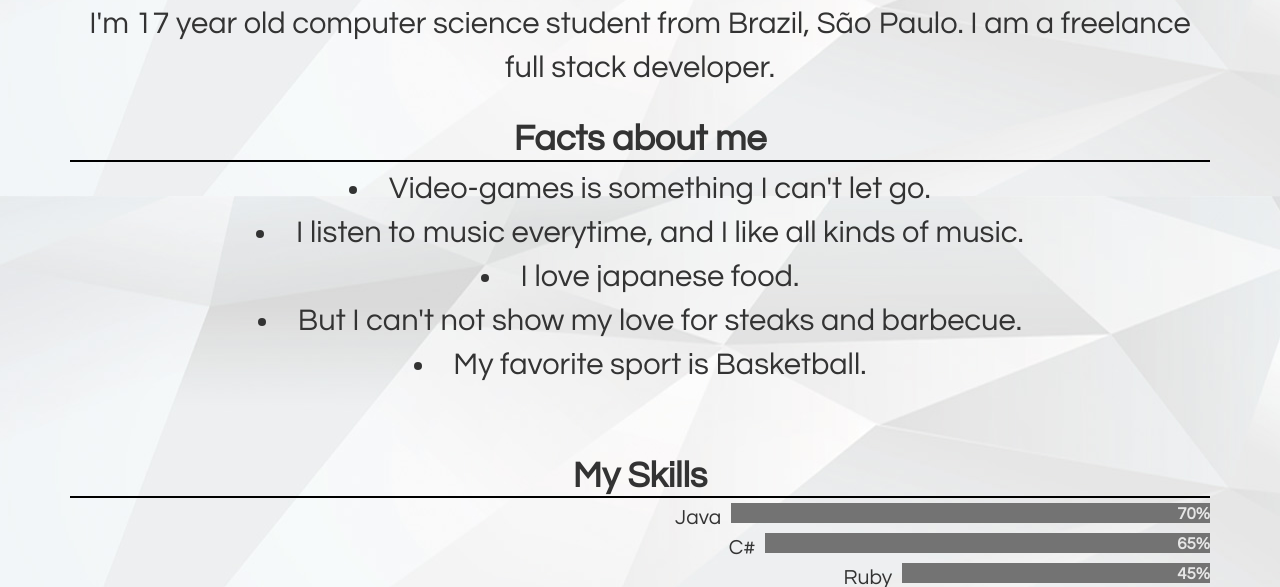
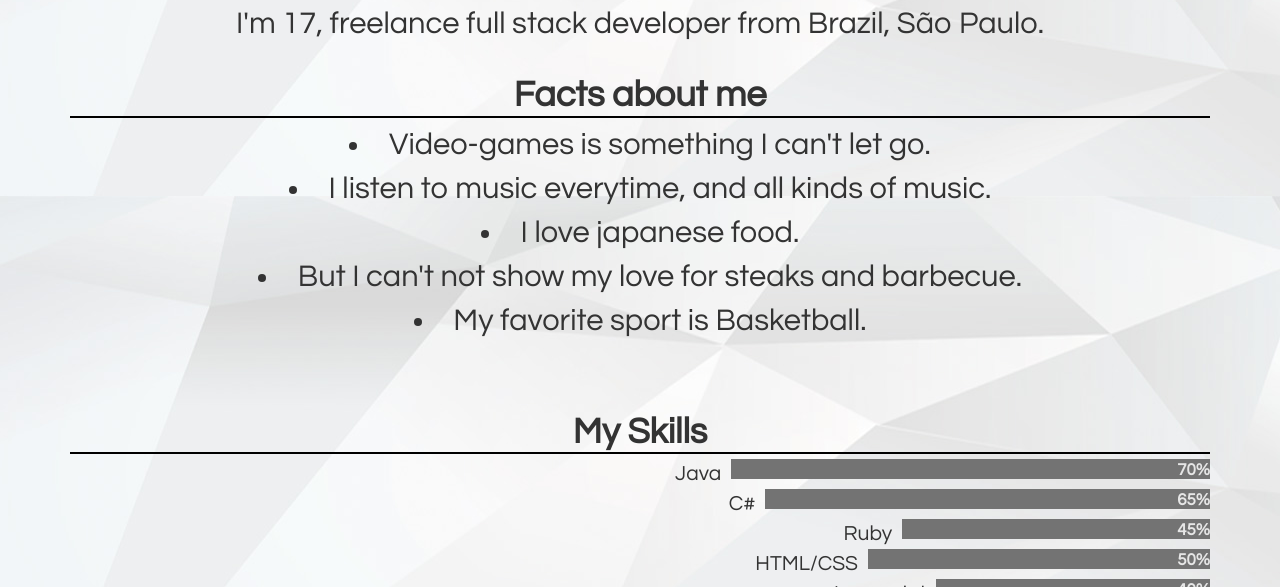
Before and after one commit to renanm99/Site, a plain HTML site: page index.html in a window 1280 px wide. Shown: the part 640-1227 px from the top of the page. Drawn offline with nearby package versions, Linux system fonts and the light colour scheme.

Commit message:
short tweaks

```diff
--- a/index.html
+++ b/index.html
@@ -42,12 +42,12 @@
 						<div class="texto">
 
 							<h1 style="font-weight:bold;border-bottom: solid black 2px; margin-bottom: 5px;">Hi, my name is Renan Oliveira</h1>
-							I'm 17 year old computer science student from Brazil, São Paulo. I am a freelance full stack developer.<br>
+							I'm 17, freelance full stack developer from Brazil, São Paulo.<br>
 
 
 							<h1 style="font-weight:bold;border-bottom: solid black 2px; margin-bottom: 5px;margin-top:30px">Facts about me</h1>
 							<li>Video-games is something I can't let go.</li>
-							<li>I listen to music everytime, and I like all kinds of music.</li>
+							<li>I listen to music everytime, and all kinds of music.</li>
 							<li>I love japanese food.</li>
 							<li>But I can't not show my love for steaks and barbecue.</li>
 							<li>My favorite sport is Basketball.</li>
```
